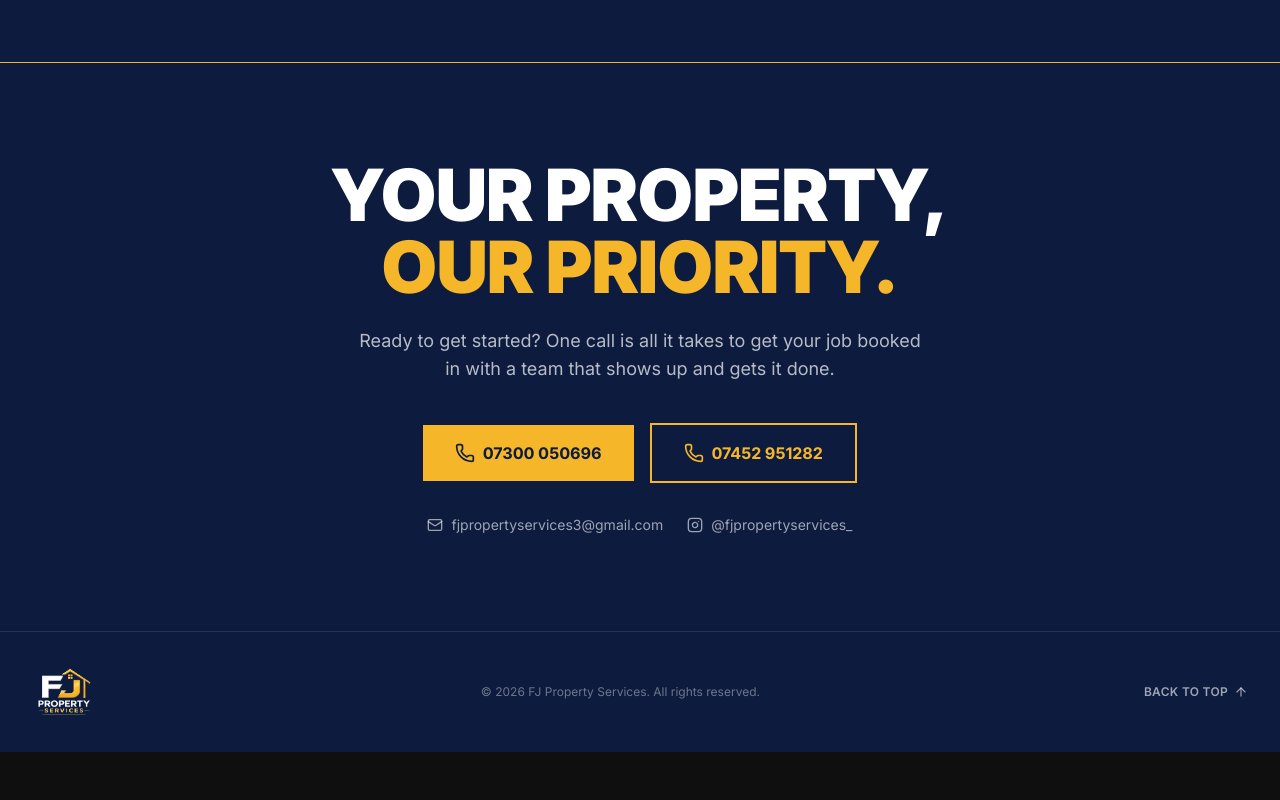
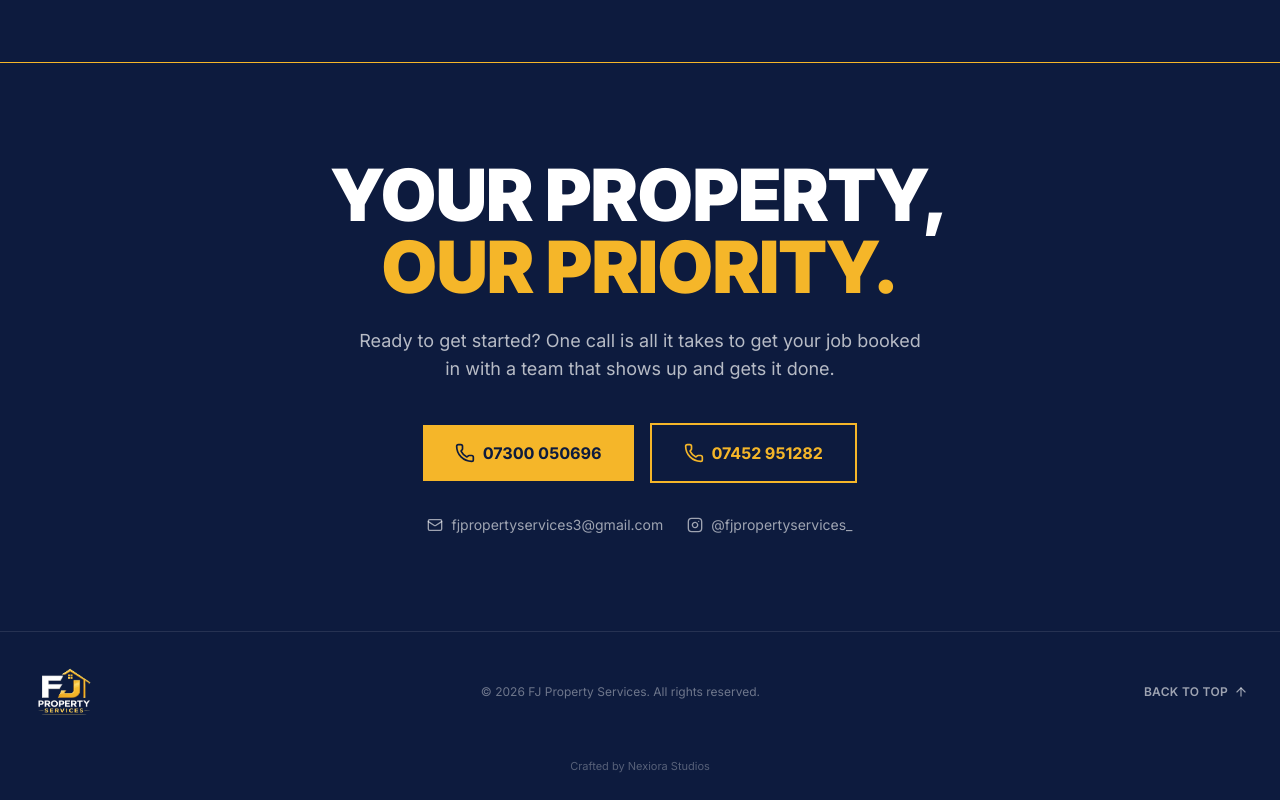
Before and after one commit to EchlasMalik/FJ-Property, a React (Vite) app: page / in a window 1280 px wide. Shown: the part 4578-5378 px from the top of the page. Before the commit the page ends 5330 px from the top, so only its background shows below. Built offline with nearby package versions, Linux system fonts and the light colour scheme.

Commit message:
Add Nexiora Studios credit link to footer

```diff
--- a/src/components/fj/FinalCTA.jsx
+++ b/src/components/fj/FinalCTA.jsx
@@ -90,6 +90,17 @@ export default function FinalCTA() {
             <ArrowUp className="h-3.5 w-3.5" />
           </button>
         </div>
+
+        <div className="pb-6 text-center">
+          <a
+            href="https://nexiorastudio.com/"
+            target="_blank"
+            rel="noopener noreferrer"
+            className="text-[11px] text-white/30 transition-colors hover:text-gold"
+          >
+            Crafted by Nexiora Studios
+          </a>
+        </div>
       </div>
     </section>
   )
```
